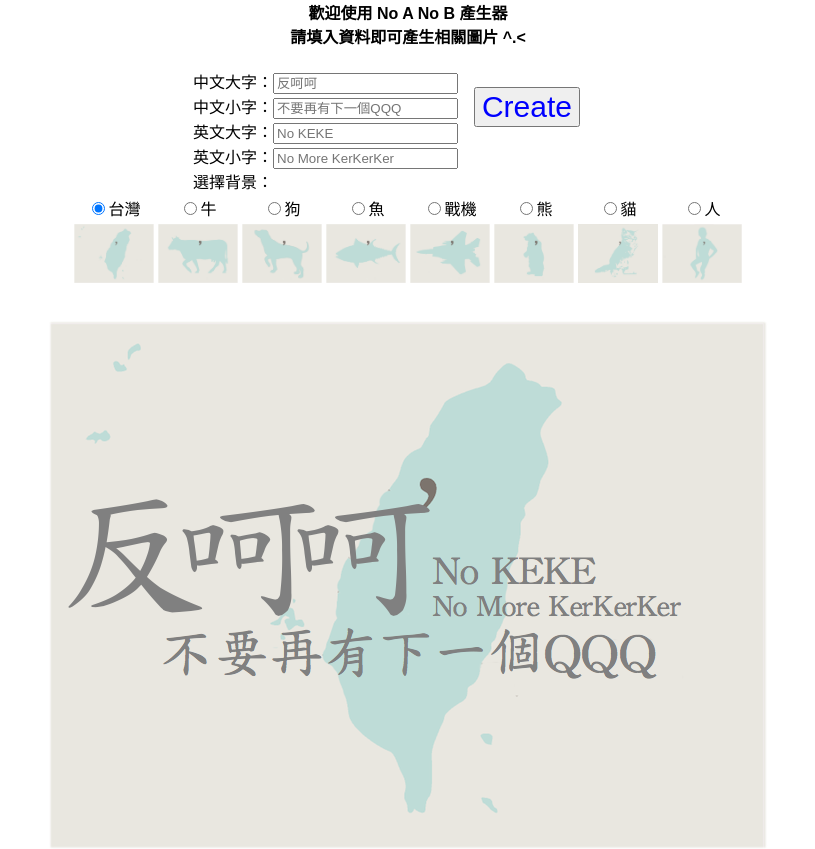
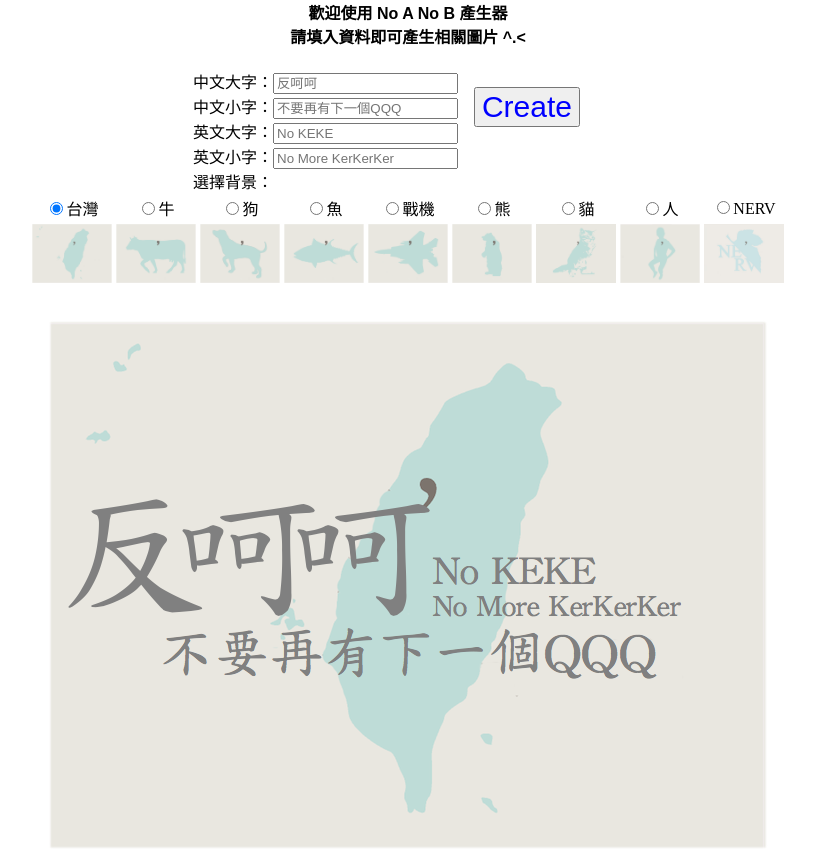
Before and after one commit to mouson/no-a-no-b, a PHP site: page / in a window 1280 px wide. Shown: the part 134-983 px from the top of the page, without its empty margins (232-1047 px from the left). Run offline with PHP 8.4, Linux system fonts and the light colour scheme; data that the repository does not hold is empty; some libraries are stand-ins or nearby versions.

Commit message:
add nerv background

```diff
--- a/index.php
+++ b/index.php
@@ -147,6 +147,7 @@ $.ajax({
         <td><label><input type="radio" name="input-back" value="kuma" />熊</label></td>
         <td><label><input type="radio" name="input-back" value="cat" />貓</label></td>
         <td><label><input type="radio" name="input-back" value="man" />人</label></td>
+        <td><label><input type="radio" name="input-back" value="nerv" />NERV</label></td>
       </tr>
       <tr>
         <td><img src="flag_back/taiwan.png" class="thumb" /></td>
@@ -157,6 +158,7 @@ $.ajax({
         <td><img src="flag_back/kuma.png" class="thumb" /></td>
         <td><img src="flag_back/cat.png" class="thumb" /></td>
         <td><img src="flag_back/man.png" class="thumb" /></td>
+        <td><img src="flag_back/nerv.png" class="thumb" /></td>
       </tr>
     </table>
 
```
Also changed, not shown: flag_back/nerv.png (added).
